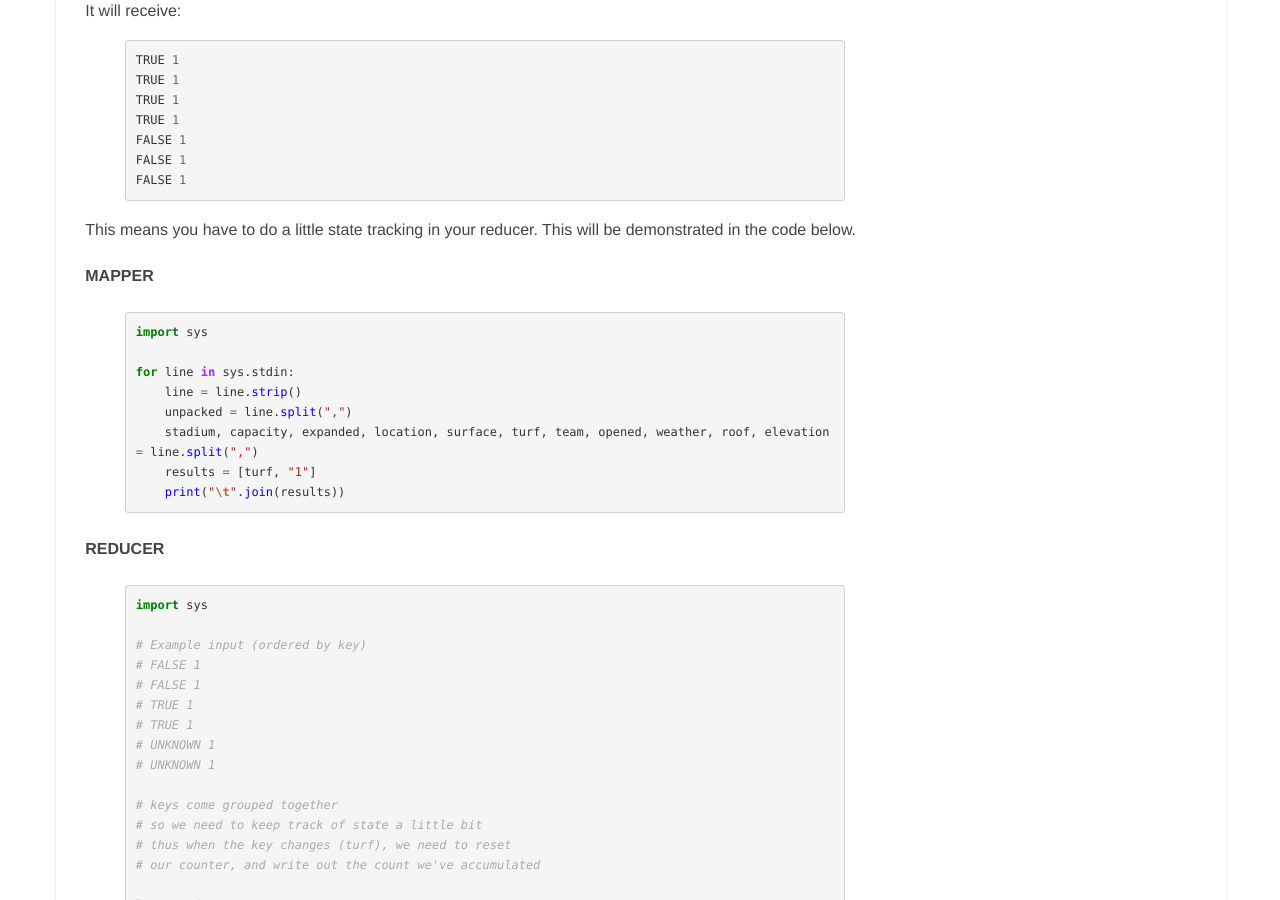
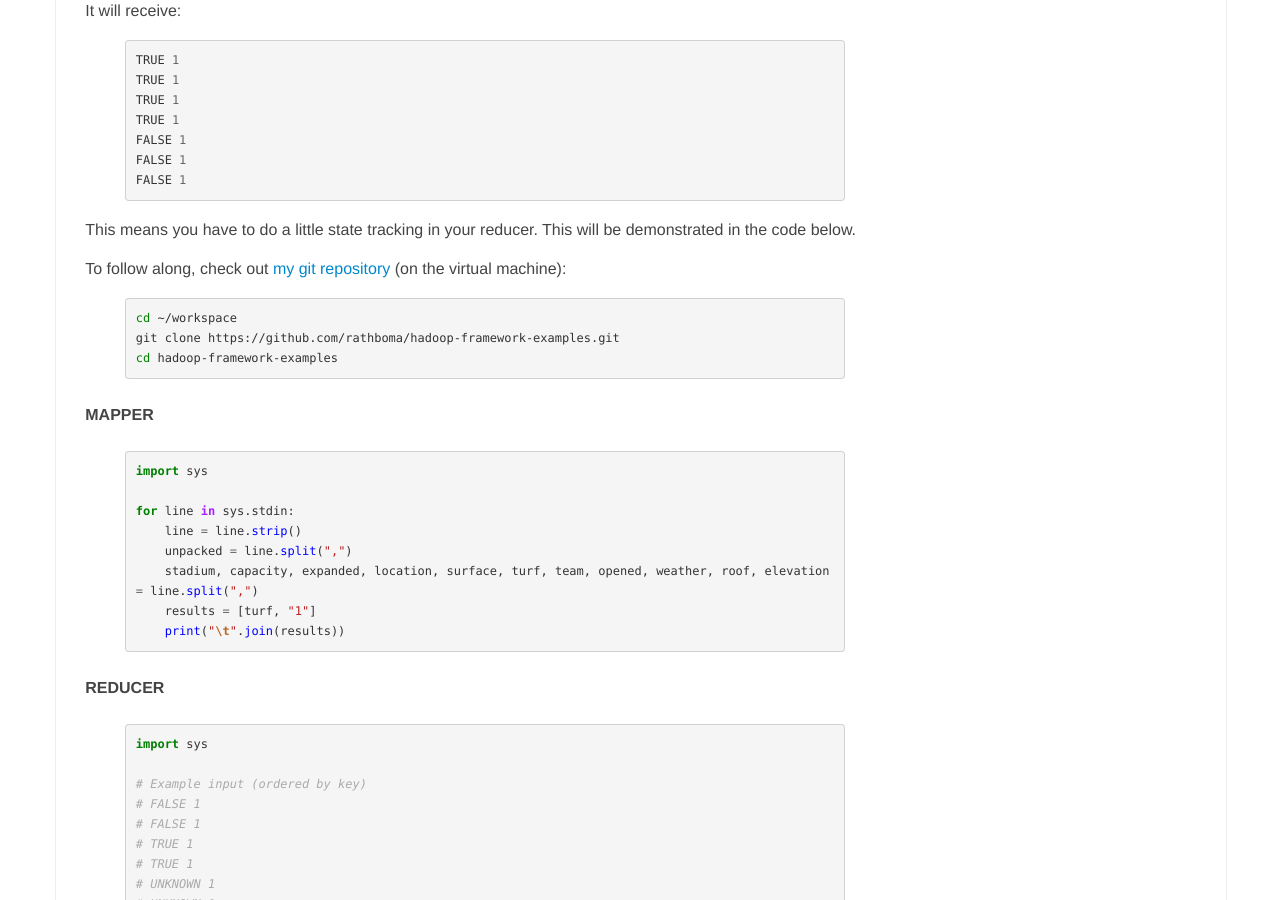
Before and after one commit to rathboma/rathboma.github.com, a Jekyll site: the page built from _posts/2013-11-17-python-map-reduce-on-hadoop---a-beginners-tutorial.md, in a window 1280 px wide and 900 px high, scrolled down 3942 px. Built offline with Jekyll 4.4.1, drawn with Linux system fonts in a browser that asks for light colours; comment, search, counter and statistics services are not loaded; some of the changed text lies outside the part shown.

Commit message:
update python streaming beginners guide

```diff
--- a/_posts/2013-11-17-python-map-reduce-on-hadoop---a-beginners-tutorial.md
+++ b/_posts/2013-11-17-python-map-reduce-on-hadoop---a-beginners-tutorial.md
@@ -174,6 +174,14 @@
 
 This means you have to do a little state tracking in your reducer. This will be demonstrated in the code below.
 
+To follow along, check out [my git repository](https://github.com/rathboma/hadoop-framework-examples) (on the virtual machine):
+
+{% highlight bash %}
+cd ~/workspace
+git clone https://github.com/rathboma/hadoop-framework-examples.git
+cd hadoop-framework-examples
+{% endhighlight %}
+
 ### Mapper
 
 {% highlight python %}
@@ -253,6 +261,7 @@
 Because our example is so simple, we can actually test it without using hadoop at all.
 
 {% highlight bash %}
+cd streaming-python
 cat ~/workspace/nfldata/unixstadiums.csv | simple/mapper.py | sort | simple/reducer.py
 # FALSE 15
 # TRUE 17
@@ -280,9 +289,9 @@
 
 ## A Complex Example in Python
 
-*Coming soon*
+Check out my [Real World Hadoop Guide for Python][real-world-python] to see how to join two datasets together using python.
 
-
+[real-world-python]:#
 [beginners-guide]:/2013/04/17/what-is-hadoop.html
 [bdm]:http://www.meetup.com/BigDataMadison/events/149122882/
 [play-by-play]:http://www.advancednflstats.com/2010/04/play-by-play-data.html
```
